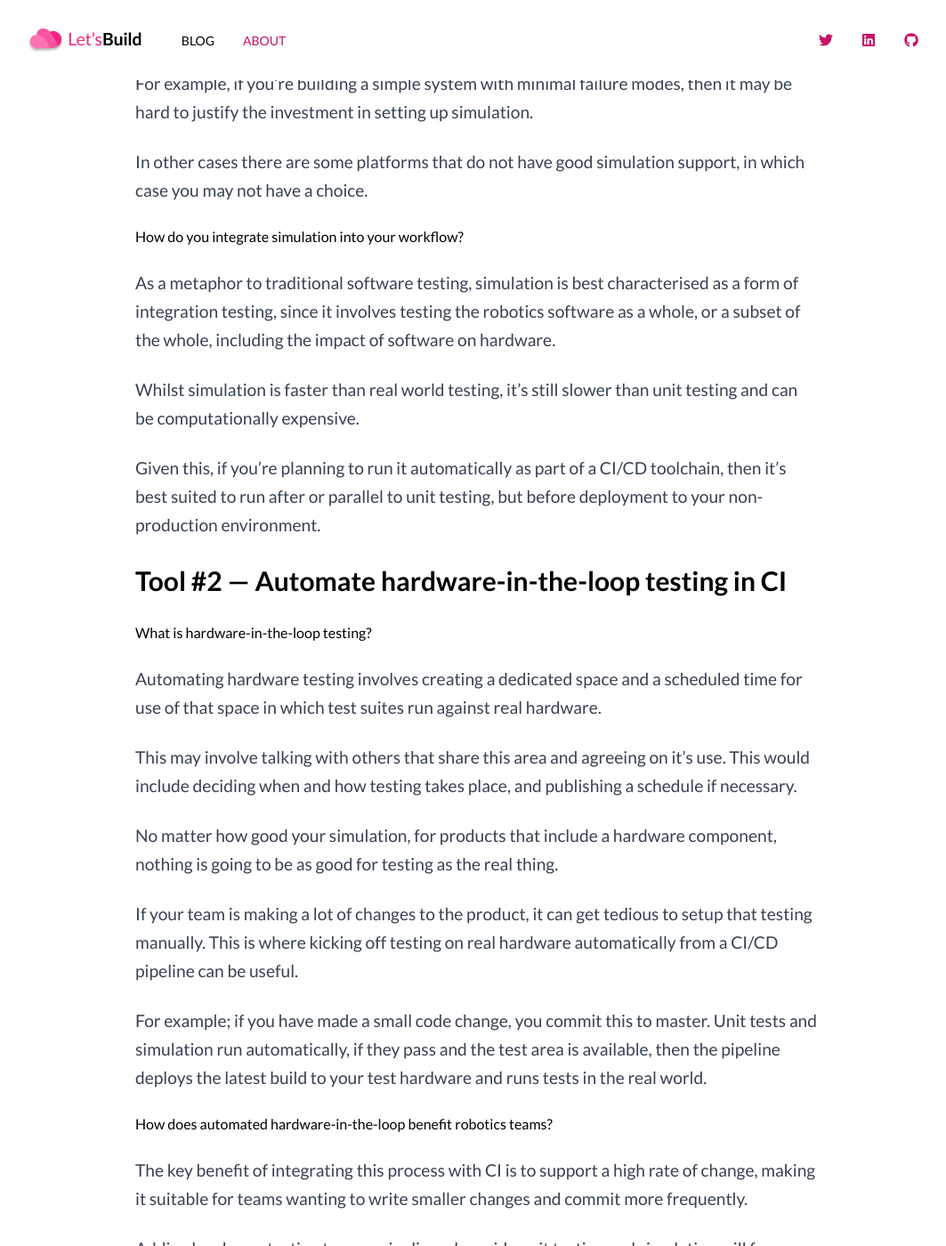
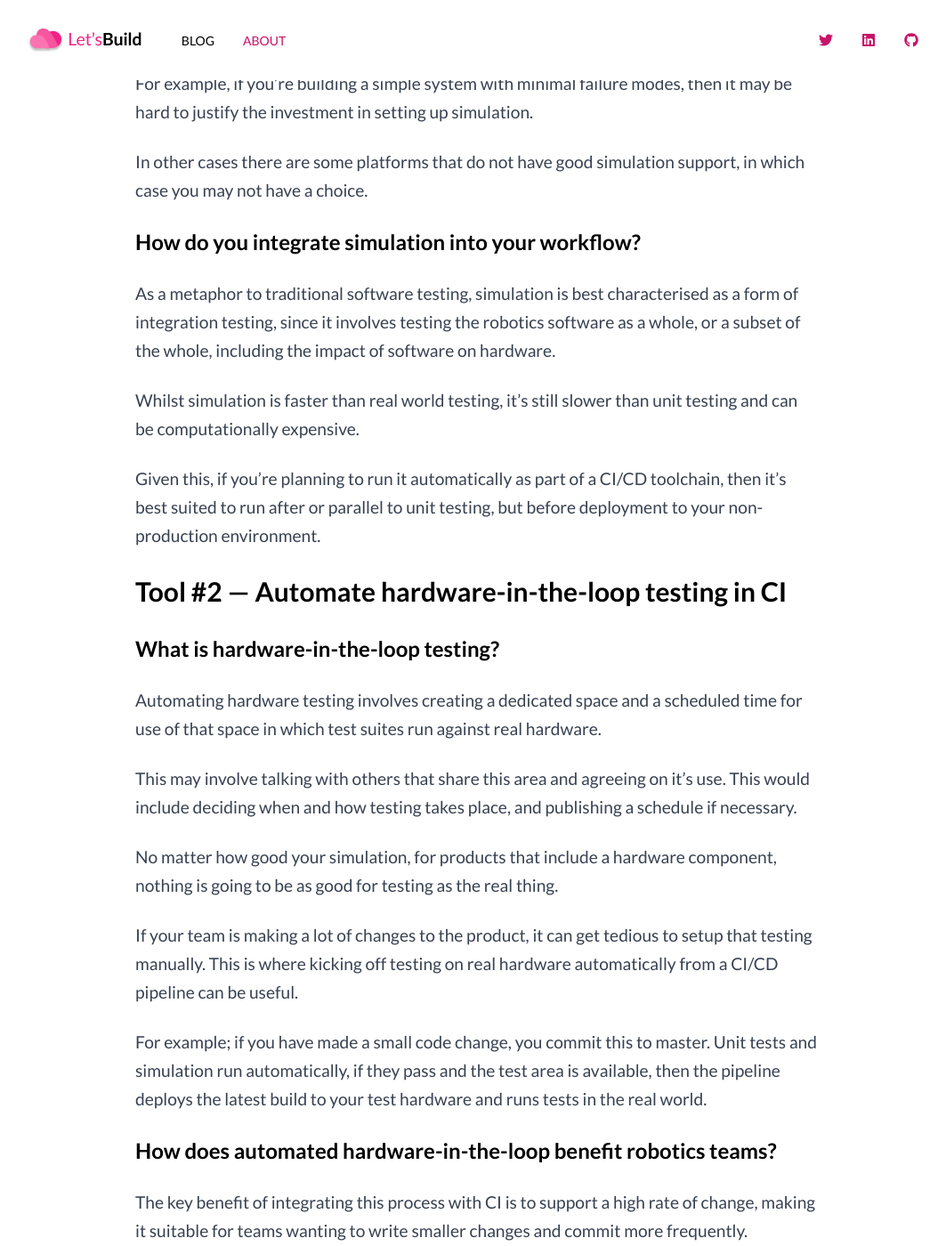
Before and after one commit to sbracegirdle/sbracegirdle.github.io, a Jekyll site: the page built from _posts/2021-12-20-robo-devops.md, in a window 1280 px wide and 1400 px high, scrolled down 2587 px. Shown: the whole window at 89% size, without its empty margins (104-1167 px from the left). Built offline with Jekyll 4.4.1, drawn with Linux system fonts in a browser that asks for light colours.

Commit message:
Add extra header styles

```diff
--- a/css/output.css
+++ b/css/output.css
@@ -440,6 +440,20 @@ h2 {
   font-weight: 700;
 }
 
+h3 {
+  margin-top: 1.25rem;
+  margin-bottom: 1.25rem;
+  font-size: 1.5rem;
+  font-weight: 700;
+}
+
+h4 {
+  margin-top: 1rem;
+  margin-bottom: 1rem;
+  font-size: 1.25rem;
+  font-weight: 700;
+}
+
 a {
   --tw-text-opacity: 1;
   color: rgb(199 18 105 / var(--tw-text-opacity));
```
Also changed, not shown: css/input.css (+8 -0 lines).
